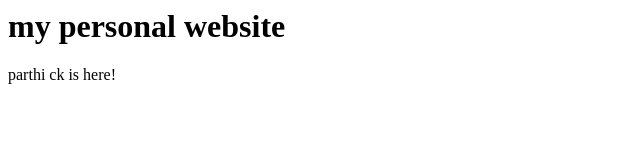
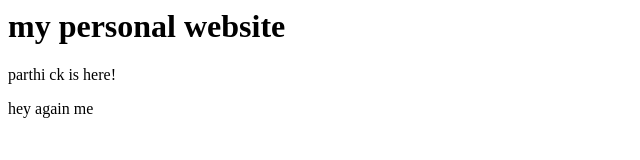
Before and after one commit to Parthiii450/new-fldr, a plain HTML site: page index.html in a window 1280 px wide. Shown: the whole page, without its empty margins (0-640 px from the left). Drawn offline with Linux system fonts and the light colour scheme.

Commit message:
hey again me

```diff
--- a/index.html
+++ b/index.html
@@ -1,3 +1,4 @@
 <h1>my personal website</h1>
 
 <p>parthi ck is here!</p>
+<p> hey again me </p>
```
